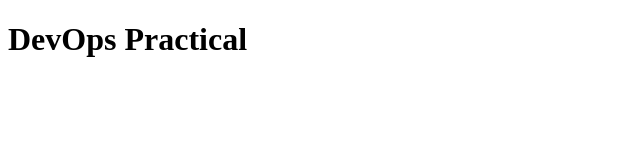
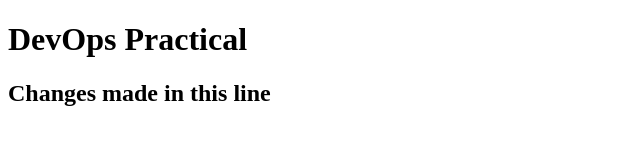
Before and after one commit to codewithritzz/devops-question-b, a plain HTML site: page index.html in a window 1280 px wide. Shown: the whole page, without its empty margins (0-640 px from the left). Drawn offline with Linux system fonts and the light colour scheme.

Commit message:
changes made in index.html

```diff
--- a/index.html
+++ b/index.html
@@ -7,5 +7,6 @@
 </head>
 <body>
     <h1>DevOps Practical</h1>
+    <h2>Changes made in this line</h2>
 </body>
 </html>
```
